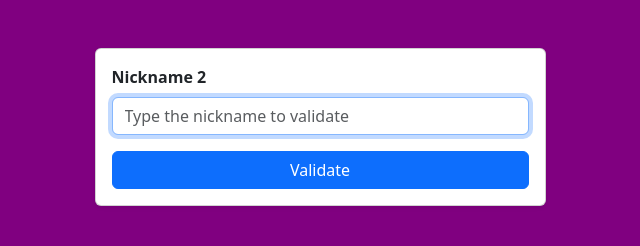
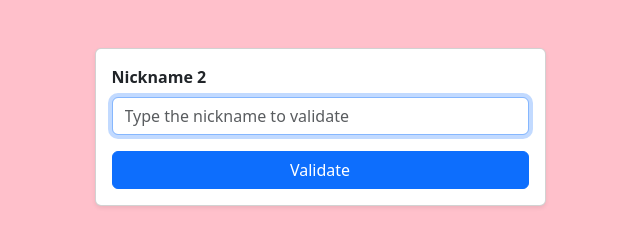
Before and after one commit to thiagodnf/ci-cd, a website with bundled scripts: page index.html in a window 1280 px wide. Shown: the whole page, without its empty margins (320-960 px from the left). Built offline with nearby package versions, Linux system fonts and the light colour scheme.

Commit message:
Update style.css

```diff
--- a/css/style.css
+++ b/css/style.css
@@ -3,5 +3,5 @@ label{
 }
 
 body{
-    background-color: purple !important;
+    background-color: pink !important;
 }
```
